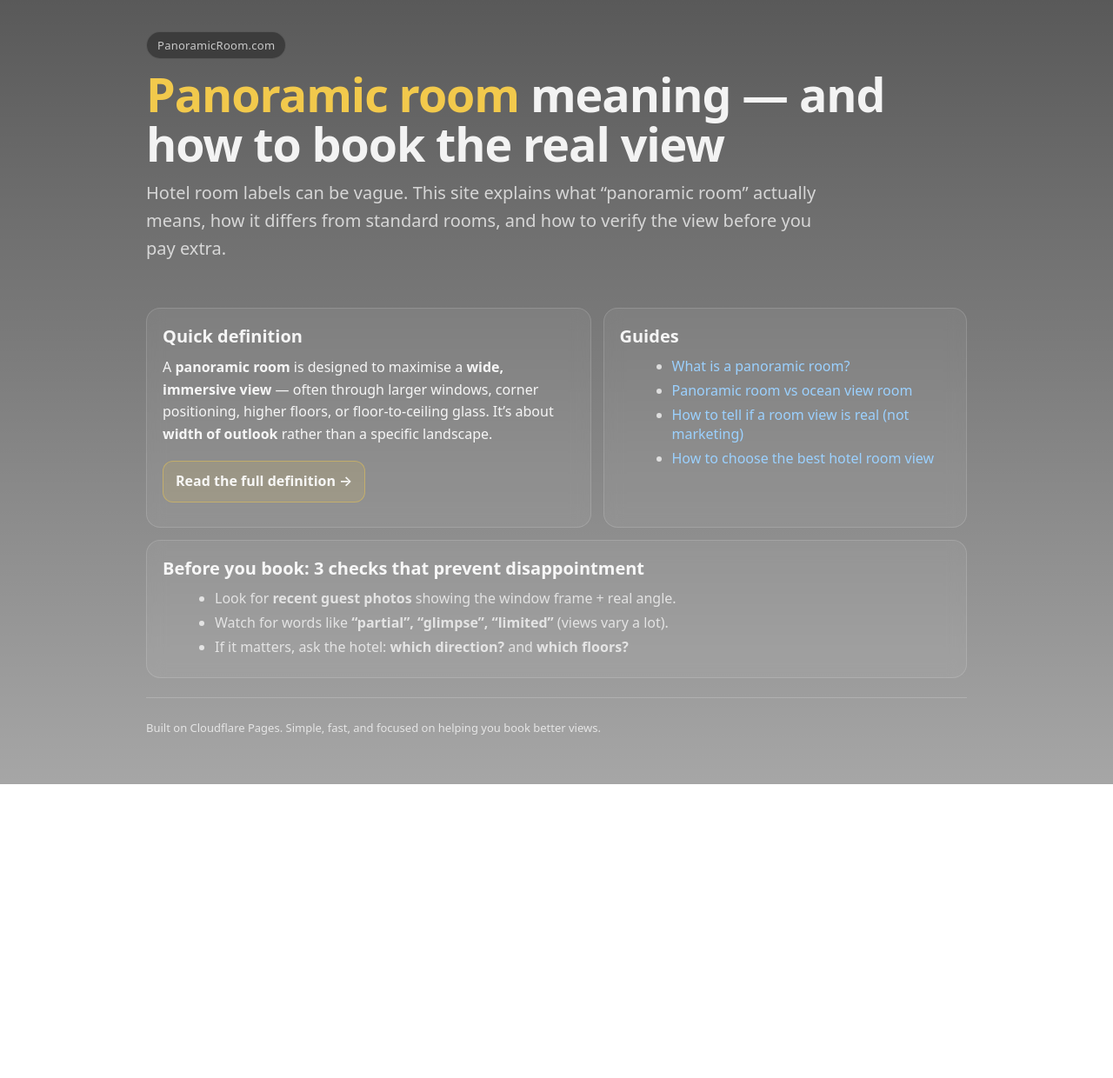
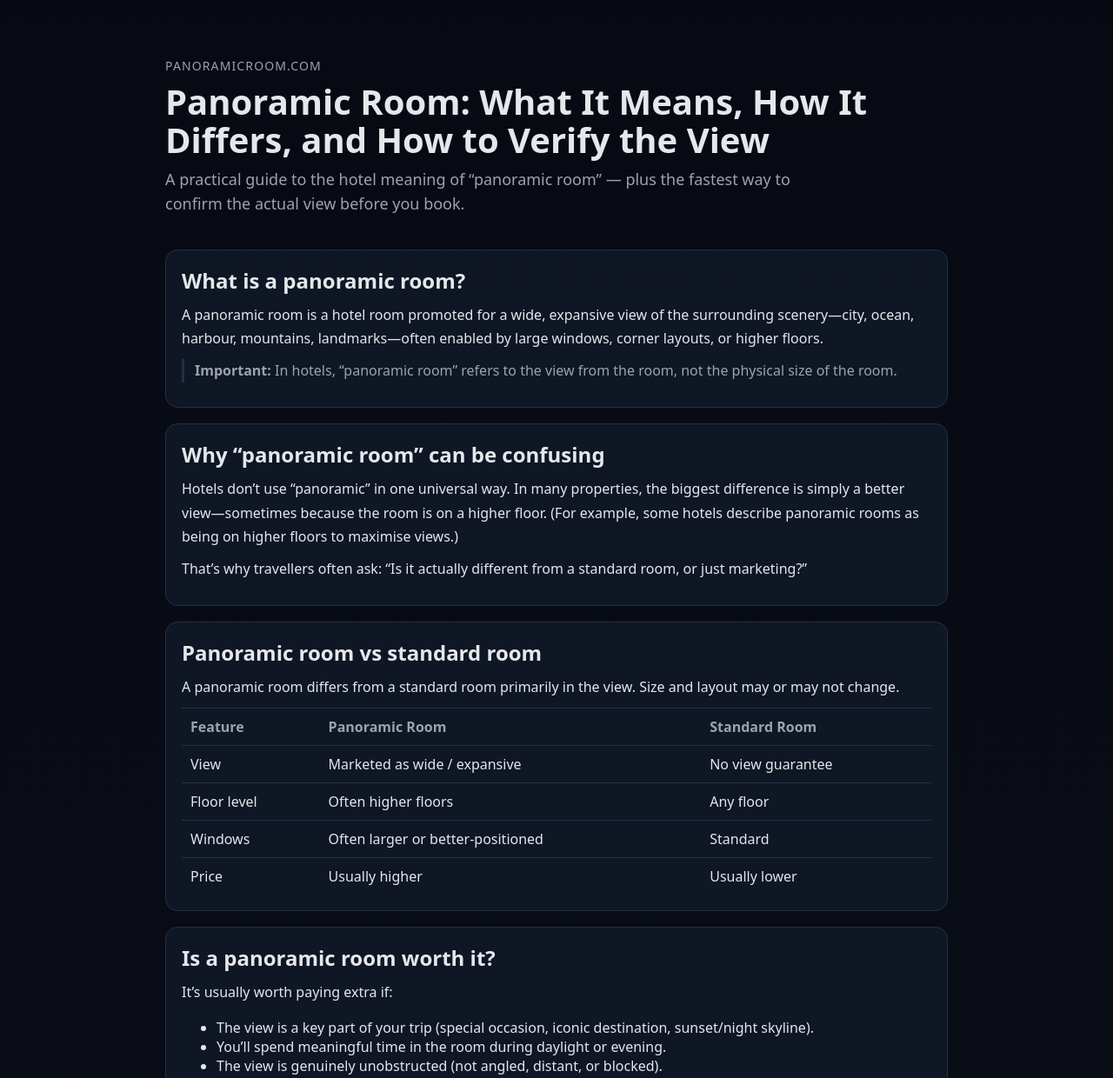
Before and after one commit to LeatherItaliano/panoramicroom, a plain HTML site: page index.html in a window 1280 px wide. Shown: the top 1240 px of the page at 87% size. Before the commit the page ends 902 px from the top, so only its background shows below. Drawn offline with Linux system fonts and the light colour scheme.

Commit message:
Update index.html

```diff
--- a/index.html
+++ b/index.html
@@ -4,149 +4,151 @@
   <meta charset="utf-8" />
   <meta name="viewport" content="width=device-width, initial-scale=1" />
 
-  <title>Panoramic Room: Meaning, vs Standard, Worth It? (Real Views)</title>
-  <meta name="description" content="What is a panoramic room in a hotel? Learn what it means, how it differs from standard rooms, and how to verify the real view before you book." />
+  <title>Panoramic Room: Meaning, Differences, and How to Verify the View</title>
+  <meta name="description" content="A practical guide to the hotel meaning of “panoramic room” — plus the fastest way to confirm the actual view before you book." />
 
-  <meta property="og:title" content="PanoramicRoom.com" />
-  <meta property="og:description" content="Panoramic room meaning + how to avoid misleading marketing photos. Understand the difference and book the real view." />
+  <meta property="og:title" content="Panoramic Room: What It Means, How It Differs, and How to Verify the View" />
+  <meta property="og:description" content="A practical guide to the hotel meaning of “panoramic room” — plus the fastest way to confirm the actual view before you book." />
+  <meta property="og:type" content="website" />
+  <meta property="og:url" content="https://panoramicroom.com/" />
   <meta property="og:image" content="/og.jpg" />
-  <meta property="og:type" content="website" />
-
-  <link rel="canonical" href="https://panoramicroom.com/" />
-  <meta name="robots" content="index,follow" />
+  <meta name="twitter:card" content="summary_large_image" />
 
   <style>
-    :root {
-      --bg: #0b1220;
-      --card: rgba(255,255,255,.06);
-      --border: rgba(255,255,255,.14);
-      --text: rgba(255,255,255,.92);
-      --muted: rgba(255,255,255,.72);
-      --accent: #f2c94c;
-      --link: #9bd1ff;
-    }
-    * { box-sizing: border-box; }
-    body {
-      margin: 0;
-      font-family: system-ui, -apple-system, Segoe UI, Roboto, Helvetica, Arial, sans-serif;
-      color: var(--text);
-      background:
-        linear-gradient(180deg, rgba(0,0,0,.65), rgba(0,0,0,.35)),
-        url('og.jpg') center/cover no-repeat fixed;
-      min-height: 100vh;
-    }
-    .wrap {
-      max-width: 980px;
-      margin: 0 auto;
-      padding: 28px 18px 44px;
-    }
-    header { padding: 8px 0 18px; }
-    h1 {
-      font-size: clamp(34px, 4.2vw, 56px);
-      line-height: 1.06;
-      margin: 12px 0 12px;
-      letter-spacing: -0.02em;
-    }
-    .sub {
-      font-size: clamp(16px, 1.6vw, 20px);
-      color: var(--muted);
-      margin: 0 0 18px;
-      max-width: 70ch;
-    }
-    .pill {
-      display: inline-block;
-      padding: 6px 12px;
-      border-radius: 999px;
-      border: 1px solid var(--border);
-      background: rgba(0,0,0,.35);
-      color: var(--muted);
-      font-size: 13px;
-      letter-spacing: .02em;
-    }
-    .grid {
-      display: grid;
-      gap: 14px;
-      grid-template-columns: 1fr;
-      margin-top: 16px;
-    }
-    @media (min-width: 860px) {
-      .grid { grid-template-columns: 1.1fr .9fr; }
-    }
-    .card {
-      background: var(--card);
-      border: 1px solid var(--border);
-      border-radius: 16px;
-      padding: 18px;
-      backdrop-filter: blur(10px);
-    }
-    h2 { margin: 0 0 10px; font-size: 20px; }
-    p { margin: 10px 0; line-height: 1.6; }
+    :root { --bg:#0b0f19; --card:#111827; --text:#e5e7eb; --muted:#9ca3af; --link:#60a5fa; --border:#233047; }
+    body { margin:0; font-family: ui-sans-serif, system-ui, -apple-system, Segoe UI, Roboto, Helvetica, Arial; background:linear-gradient(180deg,#070a12, var(--bg)); color:var(--text); }
+    .wrap { max-width: 900px; margin: 0 auto; padding: 48px 18px 72px; }
+    header { padding: 18px 0 10px; }
+    .kicker { color: var(--muted); font-size: 14px; letter-spacing: .08em; text-transform: uppercase; }
+    h1 { font-size: 40px; line-height: 1.1; margin: 10px 0 10px; }
+    .sub { color: var(--muted); font-size: 18px; line-height: 1.55; max-width: 70ch; }
+    .card { background: rgba(17,24,39,.85); border:1px solid var(--border); border-radius: 14px; padding: 18px; margin: 18px 0; }
+    h2 { font-size: 24px; margin: 0 0 10px; }
+    p { color: var(--text); line-height: 1.7; margin: 10px 0; }
+    .note { color: var(--muted); border-left: 3px solid var(--border); padding-left: 12px; }
     a { color: var(--link); text-decoration: none; }
     a:hover { text-decoration: underline; }
-    ul { margin: 10px 0 0 20px; }
-    li { margin: 6px 0; color: var(--muted); }
-    .cta {
-      display: inline-block;
-      margin-top: 8px;
-      padding: 10px 14px;
-      border-radius: 12px;
-      border: 1px solid rgba(242,201,76,.45);
-      background: rgba(242,201,76,.12);
-      color: var(--text);
-      font-weight: 600;
-    }
-    .cta:hover { text-decoration: none; background: rgba(242,201,76,.18); }
-    footer {
-      margin-top: 22px;
-      padding-top: 14px;
-      border-top: 1px solid rgba(255,255,255,.18);
-      color: var(--muted);
-      font-size: 13px;
-    }
-    .accent { color: var(--accent); }
+
+    table { width: 100%; border-collapse: collapse; margin-top: 10px; }
+    th, td { text-align: left; padding: 10px 10px; border-top: 1px solid var(--border); vertical-align: top; }
+    th { color: var(--muted); font-weight: 600; }
+
+    .cta { display:flex; gap: 10px; align-items:center; justify-content: space-between; flex-wrap: wrap; }
+    .btn { display:inline-block; background:#1d4ed8; color:white; padding: 10px 14px; border-radius: 10px; font-weight: 650; }
+    .btn:hover { text-decoration:none; filter: brightness(1.07); }
+    footer { margin-top: 26px; color: var(--muted); font-size: 14px; }
+    .mini { font-size: 13px; color: var(--muted); }
   </style>
 </head>
 
 <body>
-  <div class="wrap">
+  <main class="wrap">
     <header>
-      <span class="pill">PanoramicRoom.com</span>
-      <h1><span class="accent">Panoramic room</span> meaning — and how to book the real view</h1>
-      <p class="sub">Hotel room labels can be vague. This site explains what “panoramic room” actually means, how it differs from standard rooms, and how to verify the view before you pay extra.</p>
+      <div class="kicker">panoramicroom.com</div>
+      <h1>Panoramic Room: What It Means, How It Differs, and How to Verify the View</h1>
+      <p class="sub">A practical guide to the hotel meaning of “panoramic room” — plus the fastest way to confirm the actual view before you book.</p>
     </header>
 
-    <div class="grid">
-      <section class="card">
-        <h2>Quick definition</h2>
-        <p>A <strong>panoramic room</strong> is designed to maximise a <strong>wide, immersive view</strong> — often through larger windows, corner positioning, higher floors, or floor-to-ceiling glass. It’s about <strong>width of outlook</strong> rather than a specific landscape.</p>
-        <p><a class="cta" href="/what-is-a-panoramic-room.html">Read the full definition →</a></p>
-      </section>
+    <section class="card">
+      <h2>What is a panoramic room?</h2>
+      <p>A panoramic room is a hotel room promoted for a wide, expansive view of the surrounding scenery—city, ocean, harbour, mountains, landmarks—often enabled by large windows, corner layouts, or higher floors.</p>
+      <p class="note"><strong>Important:</strong> In hotels, “panoramic room” refers to the view from the room, not the physical size of the room.</p>
+    </section>
 
-      <section class="card">
-        <h2>Guides</h2>
-        <ul>
-          <li><a href="/what-is-a-panoramic-room.html">What is a panoramic room?</a></li>
-          <li><a href="/panoramic-room-vs-ocean-view.html">Panoramic room vs ocean view room</a></li>
-          <li><a href="/hotel-room-view-real-vs-marketing.html">How to tell if a room view is real (not marketing)</a></li>
-          <li><a href="/best-hotel-room-views-guide.html">How to choose the best hotel room view</a></li>
-        </ul>
-      </section>
-    </div>
+    <section class="card">
+      <h2>Why “panoramic room” can be confusing</h2>
+      <p>Hotels don’t use “panoramic” in one universal way. In many properties, the biggest difference is simply a better view—sometimes because the room is on a higher floor. (For example, some hotels describe panoramic rooms as being on higher floors to maximise views.)</p>
+      <p>That’s why travellers often ask: “Is it actually different from a standard room, or just marketing?”</p>
+    </section>
 
-    <section class="card" style="margin-top:14px;">
-      <h2>Before you book: 3 checks that prevent disappointment</h2>
+    <section class="card">
+      <h2>Panoramic room vs standard room</h2>
+      <p>A panoramic room differs from a standard room primarily in the view. Size and layout may or may not change.</p>
+      <table>
+        <thead>
+          <tr>
+            <th>Feature</th>
+            <th>Panoramic Room</th>
+            <th>Standard Room</th>
+          </tr>
+        </thead>
+        <tbody>
+          <tr>
+            <td>View</td>
+            <td>Marketed as wide / expansive</td>
+            <td>No view guarantee</td>
+          </tr>
+          <tr>
+            <td>Floor level</td>
+            <td>Often higher floors</td>
+            <td>Any floor</td>
+          </tr>
+          <tr>
+            <td>Windows</td>
+            <td>Often larger or better-positioned</td>
+            <td>Standard</td>
+          </tr>
+          <tr>
+            <td>Price</td>
+            <td>Usually higher</td>
+            <td>Usually lower</td>
+          </tr>
+        </tbody>
+      </table>
+    </section>
+
+    <section class="card">
+      <h2>Is a panoramic room worth it?</h2>
+      <p>It’s usually worth paying extra if:</p>
       <ul>
-        <li>Look for <strong>recent guest photos</strong> showing the window frame + real angle.</li>
-        <li>Watch for words like <strong>“partial”, “glimpse”, “limited”</strong> (views vary a lot).</li>
-        <li>If it matters, ask the hotel: <strong>which direction?</strong> and <strong>which floors?</strong></li>
+        <li>The view is a key part of your trip (special occasion, iconic destination, sunset/night skyline).</li>
+        <li>You’ll spend meaningful time in the room during daylight or evening.</li>
+        <li>The view is genuinely unobstructed (not angled, distant, or blocked).</li>
       </ul>
+      <p>It may not be worth it if the ocean/city is only visible at an angle, the view is far away, or nearby buildings block the outlook.</p>
+    </section>
+
+    <section class="card">
+      <h2>The best way to verify a panoramic room view</h2>
+      <p>Marketing photos can be beautiful—but they don’t always show the real angle, obstructions, height, or how the view looks at night.</p>
+      <p><strong>Best practice:</strong> check real guest-submitted photos of the specific room category.</p>
+
+      <div class="card" style="background: rgba(17,24,39,.55);">
+        <div class="cta">
+          <div>
+            <p style="margin:0;"><strong>See real panoramic room views on ViewFromTheRoom.com →</strong></p>
+            <p class="mini" style="margin:6px 0 0;">ViewFromTheRoom is a UGC platform where travellers share the actual view from their hotel room—so you can “see the view before you book”.</p>
+          </div>
+          <a class="btn" href="https://viewfromtheroom.com" target="_blank" rel="noopener">ViewFromTheRoom.com</a>
+        </div>
+      </div>
+    </section>
+
+    <section class="card">
+      <h2>FAQ</h2>
+
+      <p><strong>What does “panoramic room” mean?</strong><br>
+      In hotels, it typically means a room sold for its wide view—often via larger windows, corner layouts, or higher floors.</p>
+
+      <p><strong>Does “panoramic room” always mean ocean view?</strong><br>
+      No. Panoramic rooms can face city skylines, harbours, mountains, landmarks, or open landscapes.</p>
+
+      <p><strong>Is panoramic the same as “high floor”?</strong><br>
+      Sometimes. Some hotels use “panoramic” mainly to indicate a higher floor with a better view, even if the room layout is similar.</p>
+
+      <p><strong>How do I avoid booking a “panoramic” room with a disappointing view?</strong><br>
+      Look for real guest photos of that room category. This confirms the angle, height, and whether anything blocks the view.</p>
+    </section>
+
+    <section class="card">
+      <h2>Related terms travellers use</h2>
+      <p class="mini">panoramic hotel room · panoramic view room · high floor panoramic room · corner room view · floor-to-ceiling windows hotel room</p>
+      <p class="mini"><strong>Last updated:</strong> 2026-02-06</p>
     </section>
 
     <footer>
-      <p>Built on Cloudflare Pages. Simple, fast, and focused on helping you book better views.</p>
+      <p><strong>ViewFromTheRoom.com</strong> — Real panoramic room views</p>
     </footer>
-  </div>
+  </main>
 </body>
 </html>
-
-<!-- deploy refresh -->
```
